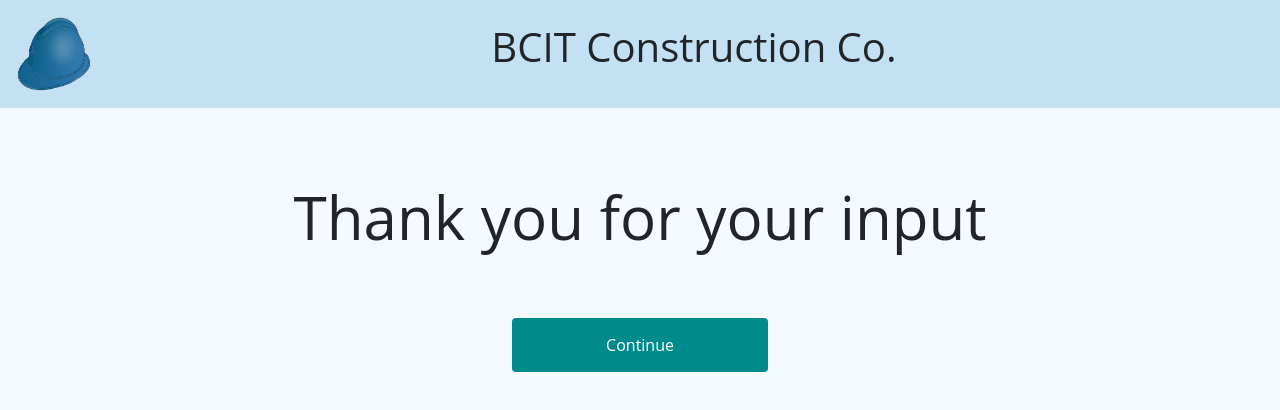
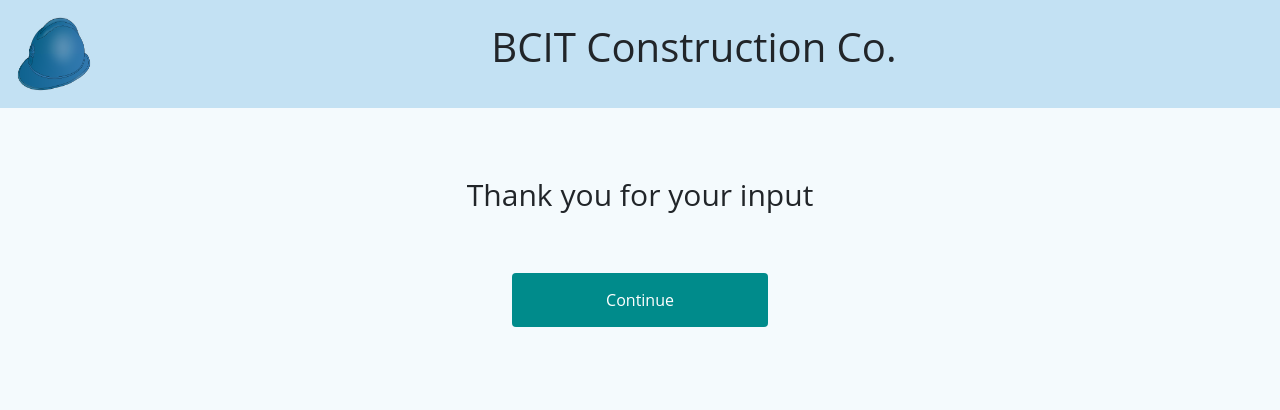
Before and after one commit to AlexLavoie42/Injur, a Vue app: page /thankyou in a window 1280 px wide. Shown: the top 410 px of the page. Built offline with nearby package versions, Linux system fonts and the light colour scheme; no server answers.

Commit message:
Etc. Changes

```diff
--- a/src/components/Navbar.vue
+++ b/src/components/Navbar.vue
@@ -89,7 +89,6 @@ export default {
     flex:2;
     font-size: 2.5em;
     text-align: center;
-
     margin-top: 0.575em;
     font-family: 'Open Sans', sans-serif;
   }
@@ -103,7 +102,6 @@ export default {
   .dropdown {
     flex:2;
     text-align: center;
-
     font-family: 'Open Sans', sans-serif
   }
 
--- a/src/components/ThankyouMessage.vue
+++ b/src/components/ThankyouMessage.vue
@@ -1,4 +1,5 @@
 <template>
+
     <div id ="container">
         <div id ="message">
             Thank you for your input
@@ -21,7 +22,7 @@
 
     #message {
         margin: 40px;
-        font-size: 60px;
+        font-size: 30px;
         text-align: center;
         font-family: 'Open Sans', sans-serif;
     }
@@ -35,10 +36,11 @@
         text-decoration: none;
         display: inline-block;
         font-size: 16px;
-        margin-top: 100px;
+
         cursor: pointer;
         margin-left: 40%;
         width: 20%;
+        height:30%;
         font-family: 'Open Sans', sans-serif;
     }
 
```
